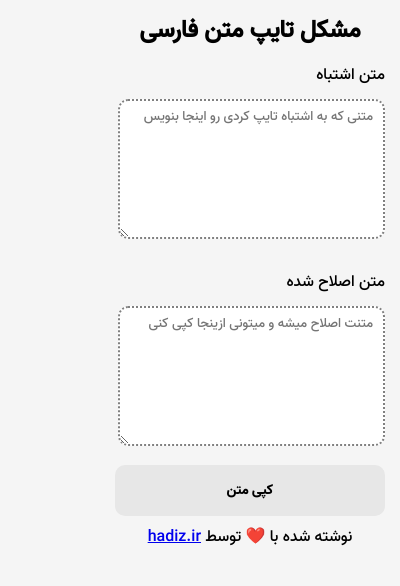
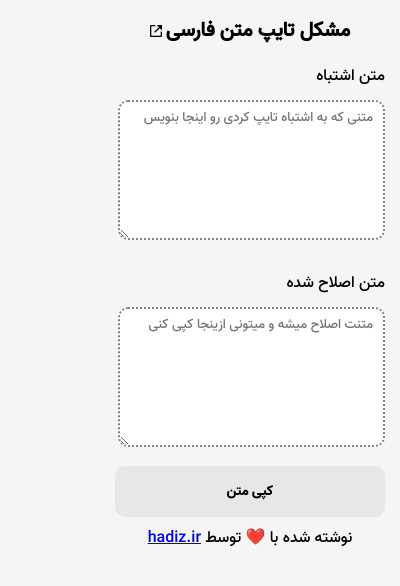
Before and after one commit to hadizz/persian-typo-mistake-extension, a browser extension: page popup.html in a window 400 px wide. Drawn offline with Linux system fonts and the light colour scheme.

Commit message:
feat: add website link

```diff
--- a/assets/css/styles.css
+++ b/assets/css/styles.css
@@ -50,6 +50,20 @@ textarea:focus {
   padding: 15px;
 }
 
+.name {
+  font-size: 20px;
+  font-weight: 600;
+  text-decoration: none;
+  color: black;
+  display: flex;
+  align-items: center;
+  justify-content: center;
+}
+
+.name img {
+  margin-right: 4px;
+}
+
 .title {
   text-align: center;
   margin: -4px 0;
--- a/popup.html
+++ b/popup.html
@@ -7,7 +7,7 @@
   </head>
   <body>
     <div class="content">
-      <h2 class="title">مشکل تایپ متن فارسی</h2>
+      <a title='مشاهده وبسایت' class="name" href='https://hadizz.github.io/persian-typo-mistake-extension/' target='_blank'><span>مشکل تایپ متن فارسی</span> <img src='./assets/images/share.svg' alt='share icon' height='12px'></a>
 
       <p>متن اشتباه</p>
       <textarea id="wrong" rows="6" placeholder="متنی که به اشتباه تایپ کردی رو اینجا بنویس"></textarea>
```
Also changed, not shown: README.md, assets/images/demo.gif (renamed from demo.gif), assets/images/share.svg (added).
